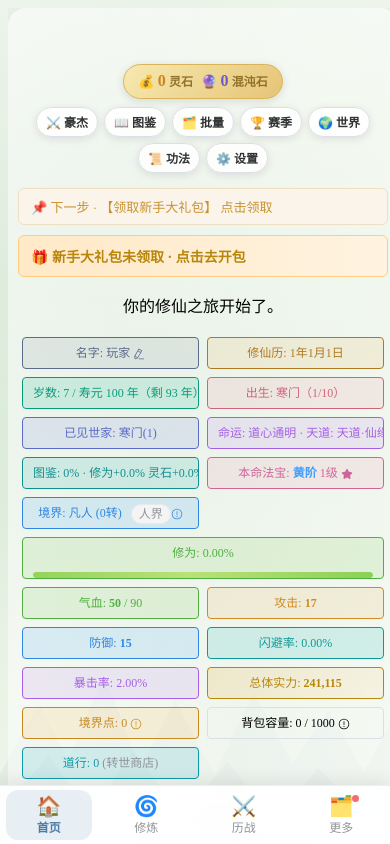
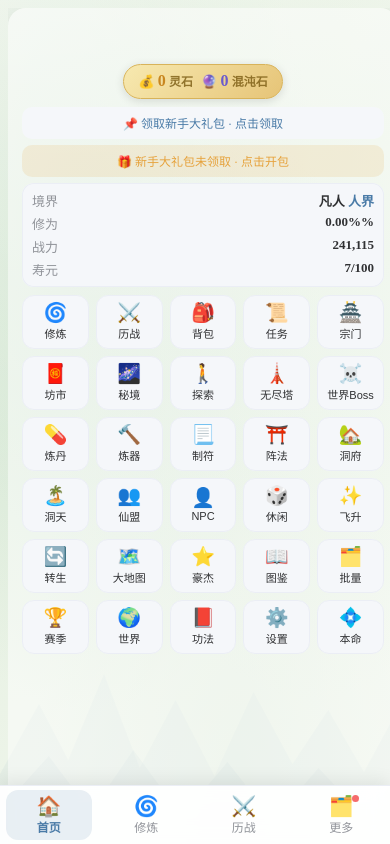
Before and after one commit to qingtang666666-source/vue-xiuxiangame, a Vue app: page /#/home in a window 390 px wide. Built offline with nearby package versions, Linux system fonts and the light colour scheme.

Commit message:
feat(mobile): 首页改为单屏仪表盘 - 状态卡+全部功能宫格，隐藏长内容与旧浮动，手机端免滚动直达全部功能

```diff
--- a/src/views/homePage.vue
+++ b/src/views/homePage.vue
@@ -1,6 +1,22 @@
 <template>
   <div class="index">
     <div class="money-banner"><MoneyBar compact /></div>
+    <div class="m-dash">
+      <div v-if="guide && guide.title" class="m-guide" @click="doGuide">📌 {{ guide.title }} · <span class="m-guide-desc">{{ guide.desc }}</span></div>
+      <div v-if="!player.isNewbie" class="m-newbie" @click="newbiePack()">🎁 新手大礼包未领取 · 点击开包</div>
+      <div class="m-status">
+        <div class="m-status-row"><span class="m-k">境界</span><span class="m-v">{{ levelNames(player.level) }} <b class="m-realm">{{ currentRealmName }}</b></span></div>
+        <div class="m-status-row"><span class="m-k">修为</span><span class="m-v">{{ calculatePercentageDifference(player.maxCultivation, player.cultivation) }}%</span></div>
+        <div class="m-status-row"><span class="m-k">战力</span><span class="m-v"><AnimatedNumber :value="Math.round(powerScore || 0)" /></span></div>
+        <div class="m-status-row"><span class="m-k">寿元</span><span class="m-v">{{ player.age }}/{{ lifespan }}</span></div>
+      </div>
+      <div class="m-grid-tiles">
+        <button v-for="t in mTiles" :key="t.name" class="m-tile" @click="mTileTap(t)">
+          <span class="m-tile-ico">{{ t.icon }}</span>
+          <span class="m-tile-name">{{ t.name }}</span>
+        </button>
+      </div>
+    </div>
     <div class="left-fabs">
       <div class="left-fab" @click="heroShow = true">⚔️ 豪杰</div>
       <div class="left-fab" @click="equipAllShow = true">📖 图鉴</div>
@@ -1470,6 +1486,46 @@
   const naLv = computed(() => player.value.natalArtifact?.level || 1)
   const wbShow = ref(false)
   const techniqueShow = ref(false)
+  const mTiles = [
+    { icon: '🌀', name: '修炼', route: '/cultivate' },
+    { icon: '⚔️', name: '历战', route: '/battle' },
+    { icon: '🎒', name: '背包', route: '/backpack' },
+    { icon: '📜', name: '任务', route: '/quest' },
+    { icon: '🏯', name: '宗门', route: '/sect' },
+    { icon: '🧧', name: '坊市', route: '/market' },
+    { icon: '🌌', name: '秘境', route: '/realm' },
+    { icon: '🚶', name: '探索', route: '/explore' },
+    { icon: '🗼', name: '无尽塔', route: '/endlesstower' },
+    { icon: '☠️', name: '世界Boss', route: '/boss' },
+    { icon: '💊', name: '炼丹', route: '/alchemy' },
+    { icon: '🔨', name: '炼器', route: '/forge' },
+    { icon: '📃', name: '制符', route: '/talisman' },
+    { icon: '⛩️', name: '阵法', route: '/formation' },
+    { icon: '🏡', name: '洞府', route: '/manor' },
+    { icon: '🏝️', name: '洞天', route: '/map' },
+    { icon: '👥', name: '仙盟', route: '/guild' },
+    { icon: '👤', name: 'NPC', route: '/npc' },
+    { icon: '🎲', name: '休闲', route: '/game' },
+    { icon: '✨', name: '飞升', route: '/ascension' },
+    { icon: '🔄', name: '转生', route: '/rebirthShop' },
+    { icon: '🗺️', name: '大地图', route: '/worldmap' },
+    { icon: '⭐', name: '豪杰', dialog: 'heroShow' },
+    { icon: '📖', name: '图鉴', dialog: 'equipAllShow' },
+    { icon: '🗂️', name: '批量', dialog: 'batch' },
+    { icon: '🏆', name: '赛季', dialog: 'seasonShow' },
+    { icon: '🌍', name: '世界', dialog: 'wbShow' },
+    { icon: '📕', name: '功法', dialog: 'techniqueShow' },
+    { icon: '⚙️', name: '设置', dialog: 'show' },
+    { icon: '💠', name: '本命', dialog: 'naShow' }
+  ]
+  const mTileTap = t => {
+    if (t.route) { router.push(t.route); return }
+    if (t.dialog === 'batch') { sellingEquipmentBox(); return }
+    if (t.dialog) {
+      const map = { heroShow, equipAllShow, seasonShow, wbShow, techniqueShow, show, naShow }
+      if (map[t.dialog]) map[t.dialog].value = true
+    }
+  }
   const lifespan = computed(() => playerLifespan(player.value))
   const remaining = computed(() => Math.max(0, lifespan.value - (player.value.age || 0)))
   const familyName = computed(() => birthFamilyInfo(ensureBirthFamily(player.value))?.name || '无')
@@ -3152,20 +3208,24 @@
     gap: 6px;
   }
 
+  .m-dash { display: none; }
+
   @media only screen and (max-width: 768px) {
-    .money-banner {
-      position: static;
-      margin: 8px auto 0;
-      justify-content: center;
-    }
-    .left-fabs {
-      position: static;
-      flex-direction: row;
-      flex-wrap: wrap;
-      gap: 6px;
-      margin: 8px 4px 0;
-      justify-content: center;
-    }
+    .index-box, .left-fabs { display: none !important; }
+    .money-banner { position: static; margin: 8px auto 0; justify-content: center; }
+    .m-dash { display: block; padding: 0 4px; }
+    .m-guide { font-size: 12px; color: var(--el-color-primary); background: var(--el-fill-color-light); border-radius: 10px; padding: 7px 10px; margin-bottom: 6px; overflow: hidden; text-overflow: ellipsis; white-space: nowrap; cursor: pointer; }
+    .m-newbie { font-size: 12px; color: #e6a23c; background: rgba(230,162,60,.14); border-radius: 10px; padding: 7px 10px; margin-bottom: 6px; cursor: pointer; }
+    .m-status { display: flex; flex-direction: column; gap: 4px; padding: 8px 10px; background: var(--el-fill-color-light); border-radius: 12px; margin-bottom: 8px; box-shadow: inset 0 0 0 1px var(--el-border-color-lighter); }
+    .m-status-row { display: flex; justify-content: space-between; font-size: 13px; color: var(--el-text-color-primary); }
+    .m-k { color: var(--el-text-color-secondary); }
+    .m-v { font-weight: bold; }
+    .m-realm { color: var(--el-color-primary); }
+    .m-grid-tiles { display: grid; grid-template-columns: repeat(5, 1fr); gap: 7px; }
+    .m-tile { display: flex; flex-direction: column; align-items: center; justify-content: center; gap: 3px; padding: 7px 2px; min-height: 46px; background: var(--el-fill-color-light); border: 1px solid var(--el-border-color-lighter); border-radius: 12px; cursor: pointer; }
+    .m-tile:active { transform: scale(0.95); background: var(--el-fill-color); }
+    .m-tile-ico { font-size: 19px; line-height: 1; }
+    .m-tile-name { font-size: 11px; color: var(--el-text-color-primary); white-space: nowrap; }
   }
 
   .left-fab {
```
